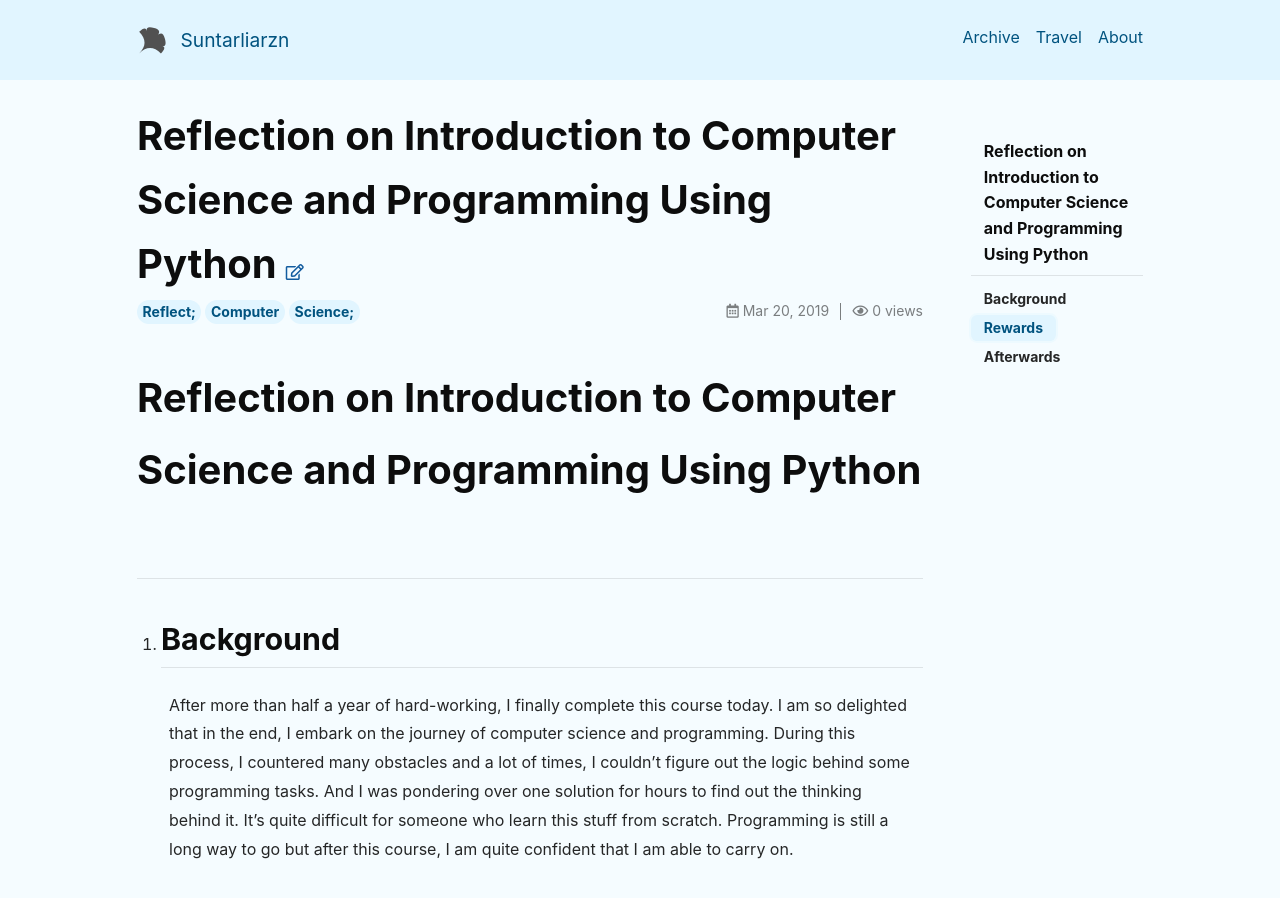
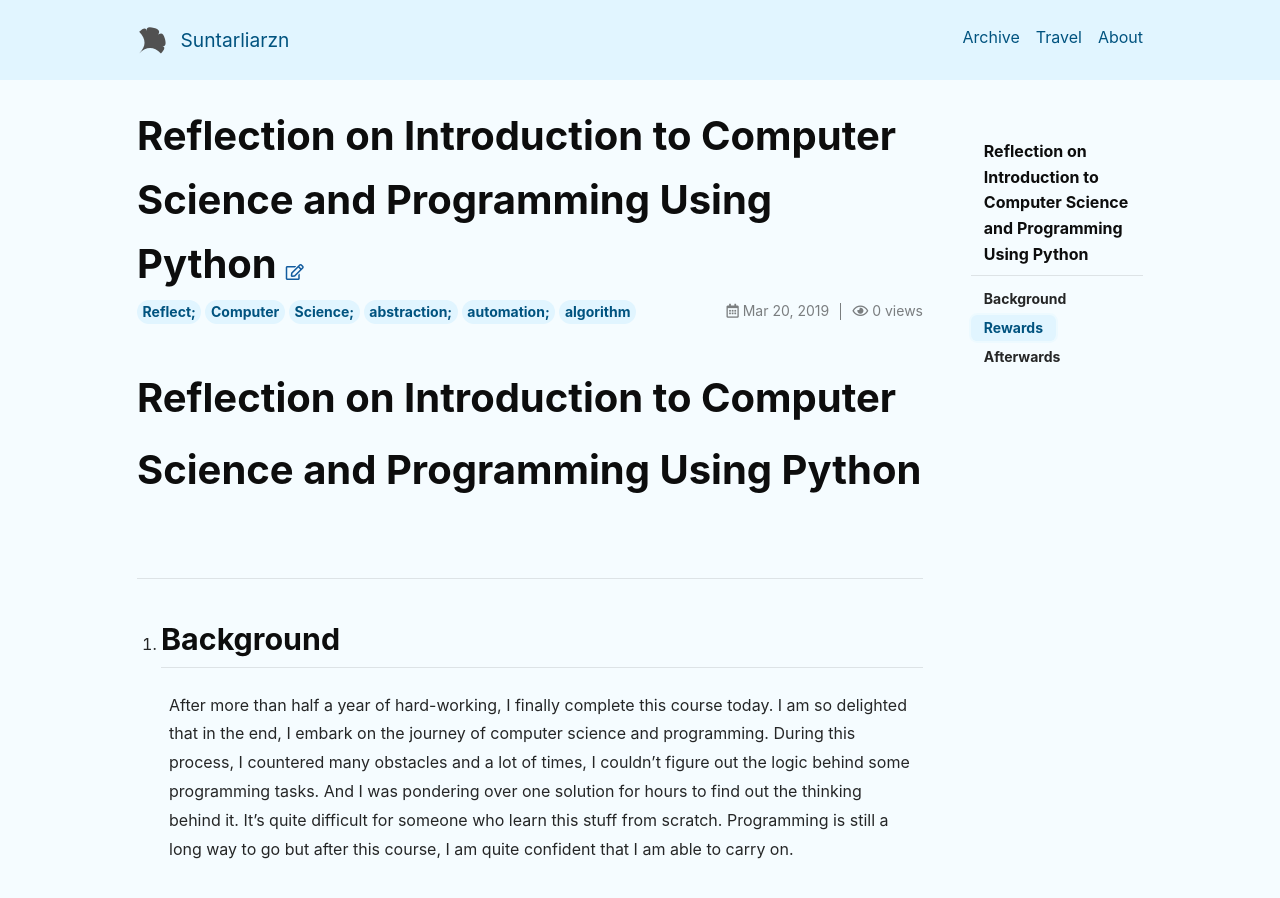
Before and after one commit to suntarliarzn/suntarliarzn.github.io, a Jekyll site: the page built from _posts/2019-03-20-Reflect-on-Introduction-to-Computer-Science-and-Programming-Using-Python.md, in a window 1280 px wide and 900 px high. Built offline with Jekyll 4.4.1, drawn with Linux system fonts in a browser that asks for light colours; nearby versions of some CDN libraries; comment, search, counter and statistics services are not loaded.

Commit message:
20190320 tags

```diff
--- a/_posts/2019-03-20-Reflect-on-Introduction-to-Computer-Science-and-Programming-Using-Python.md
+++ b/_posts/2019-03-20-Reflect-on-Introduction-to-Computer-Science-and-Programming-Using-Python.md
@@ -3,7 +3,7 @@ title: Reflection on Introduction to Computer Science and Programming Using Pyth
 
 key: B20190320
 
-tags: Reflect; Computer Science;
+tags: Reflect; Computer Science; abstraction; automation; algorithm
 
 layout: article
 ---
```
